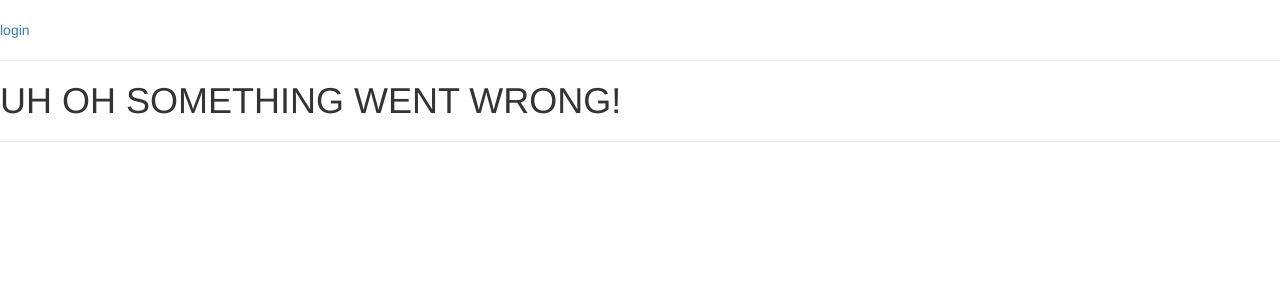
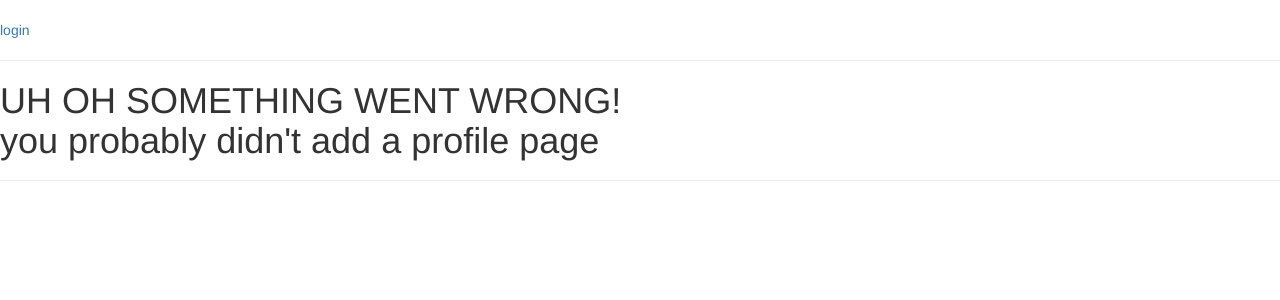
Before and after one commit to sudo-Whateverman/vc4life, a Django app: page /problems/ in a window 1280 px wide. Shown: the part 51-351 px from the top of the page. Run offline with Django 3.2, Linux system fonts and the light colour scheme; some libraries are stand-ins or nearby versions.

Commit message:
-- changed problem to be verbose

```diff
--- a/callcenter/templates/problems.html
+++ b/callcenter/templates/problems.html
@@ -1,5 +1,5 @@
 {% extends 'base.html' %}
 
 {% block content %}
-<h1>UH OH SOMETHING WENT WRONG!</h1>
+<h1>UH OH SOMETHING WENT WRONG!<br> you probably didn't add a profile page</h1>
 {% endblock %}
```
